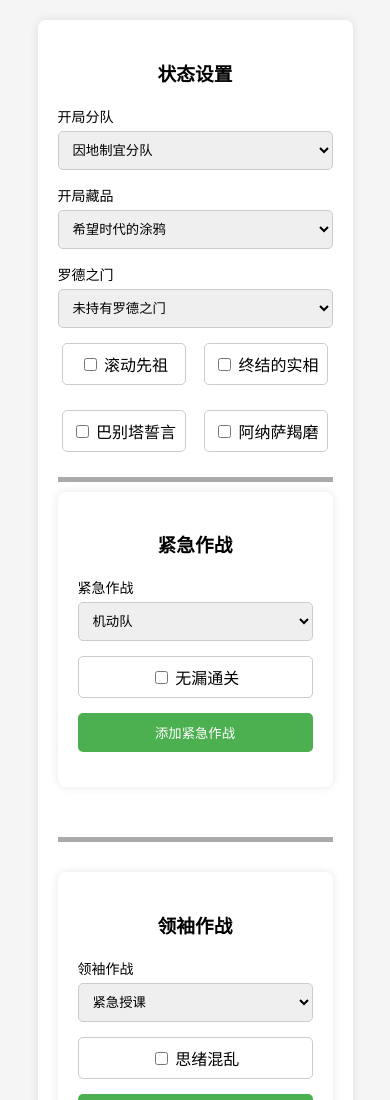
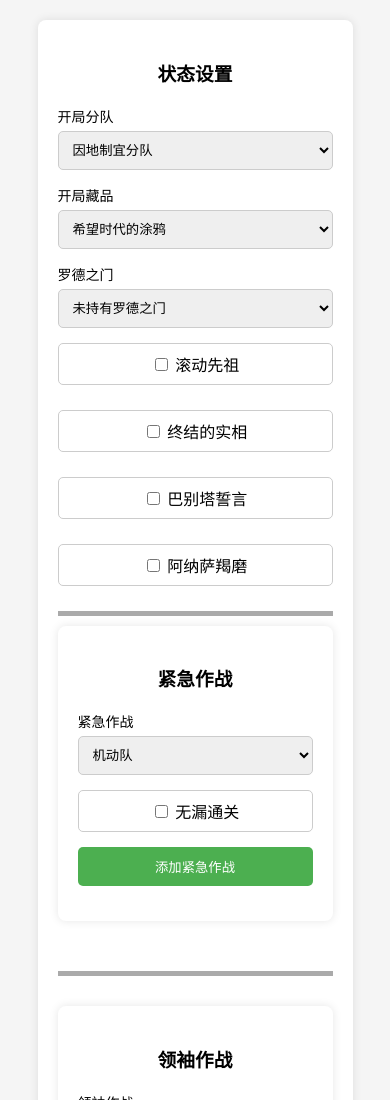
Before and after one commit to JingYunCup/JingYunCup.github.io, a plain HTML site: page 新建文本文档2.html in a window 390 px wide. Shown: the top 1100 px of the page. Drawn offline with Linux system fonts and the light colour scheme.

Commit message:
Add files via upload

```diff
--- a/新建文本文档2.html
+++ b/新建文本文档2.html
@@ -161,7 +161,13 @@
             justify-content: flex-start; /* 左对齐按钮 */
         }
 
-
+        @media (max-width: 1024px) {
+            .checkbox-container .checkbox {
+                flex: 1 1 45%; /* 小屏幕每行最多2个 */
+                max-width: 45%; /* 限制宽度 */
+                min-width: 45%; /* 保证对齐 */
+            }
+        }
         /* 手机端适配 */
         @media (max-width: 768px) {
             .container {
@@ -170,11 +176,6 @@
             }
             .frame {
                 width: 90%;
-            }
-            .checkbox-container .checkbox {
-                flex: 1 1 45%; /* 小屏幕每行最多2个 */
-                max-width: 45%; /* 限制宽度 */
-                min-width: 45%; /* 保证对齐 */
             }
             .fight-container {
                 flex-direction: column; /* 垂直排列 */
@@ -194,6 +195,14 @@
             .button-container {
                 flex-direction: column; /* 手机端垂直排列 */
                 align-items: stretch; /* 按钮占满整行 */
+            }
+        }
+        /* 针对极小屏幕设备（例如手机竖屏） */
+        @media (max-width: 480px) {
+            .checkbox-container .checkbox {
+                flex: 1 1 100%; /* 竖屏设备时每行一个 */
+                max-width: 100%;
+                min-width: 100%;
             }
         }
         textarea{
```
